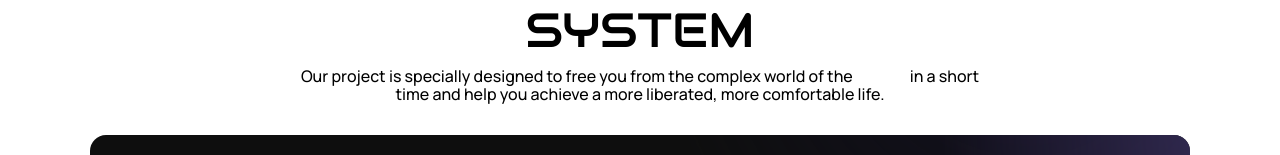
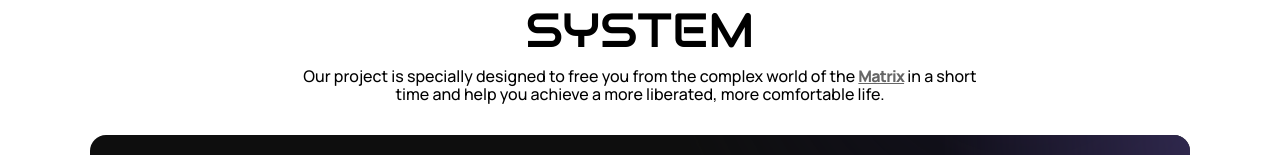
Before and after one commit to ricchimicchi/projectdigital, a Next.js app: page / in a window 1280 px wide. Shown: the part 1314-1469 px from the top of the page. Built offline with nearby package versions, Linux system fonts and the light colour scheme.

Commit message:
adsfhkbasdfg

```diff
--- a/app/ui/WhatIsThis.jsx
+++ b/app/ui/WhatIsThis.jsx
@@ -5,14 +5,14 @@ const anton = Audiowide({ subsets: ["latin"], weight: ['400'] });
 
 const WhatIsThis = () => {
     return (
-        <div className='mt-44 2xl:mt-7 px-3 py-12'>
+        <div className='mt-44 2xl:mt-7 px-1.5 py-12'>
             <div className='flex items-center justify-center flex-col'>
                 <span className='block px-4 py-1 dark:text-white/70 rounded-full text-[14px] font-bold 1xl:text-sm'>
                     WHAT IS THIS ?
                 </span>
                 <h1 className={`${anton.className} max-w-[750px] uppercase text-center mt-3 1xl:mt-1.5 !leading-[50px] 1xl:!leading-[30px] headline text-5xl 1xl:text-[26px] font-bold text-white dark:block hidden`}>Make a fresh start with Our Automation System</h1>
                 <h1 className={`${anton.className} max-w-[750px] uppercase text-center mt-3 1xl:mt-1.5 !leading-[50px] 1xl:!leading-[30px] text-5xl 1xl:text-[26px] font-bold text-black dark:hidden`}>Make a fresh start with Our Automation System</h1>
-                <p className="max-w-[700px] dark:text-white/50 font-medium text-center mt-3 1xl:text-sm leading-[18px]">Our project is specially designed to free you from the complex world of the <span className="dark:text-white text-white/60 font-extrabold underline">Matrix</span>  in a short time and help you achieve a more liberated, more comfortable life.</p>
+                <p className="max-w-[700px] dark:text-white/50 font-medium text-center mt-3 1xl:text-sm leading-[18px]">Our project is specially designed to free you from the complex world of the <span className="dark:text-white text-black/60 tracking-tighter font-extrabold underline">Matrix</span>  in a short time and help you achieve a more liberated, more comfortable life.</p>
 
                 <div className="flex items-center justify-center mt-8 1xl:mt-5">
                     <Image
--- a/app/ui/header.jsx
+++ b/app/ui/header.jsx
@@ -22,9 +22,9 @@ const Header = () => {
 
     return (
         <>
-            <header className="backdrop-blur-sm py-2 1xl:py-1 2xl:px-3 fixed top-0 inset-x-0 w-full bg-white/10 dark:bg-white/0 z-[9999999]">
+            <header className="backdrop-blur-3xl py-2 1xl:py-1 2xl:px-3 fixed top-0 inset-x-0 w-full z-[9999999]">
                 <div className="max-w-[1100px] mx-auto flex items-center justify-between">
-                    <Link href={'/'} className="-ml-4">
+                    <Link href={'/'} className="-ml-4 1xl:ml-0">
                         {
                             theme === 'dark' ? <Image src='/logo_white.svg' width={60} height={60} alt="header_logo" className="pointer-events-none" /> : <Image src='/logo_black.svg' width={60} height={60} alt="header_logo" className="pointer-events-none" />
                         }
```
